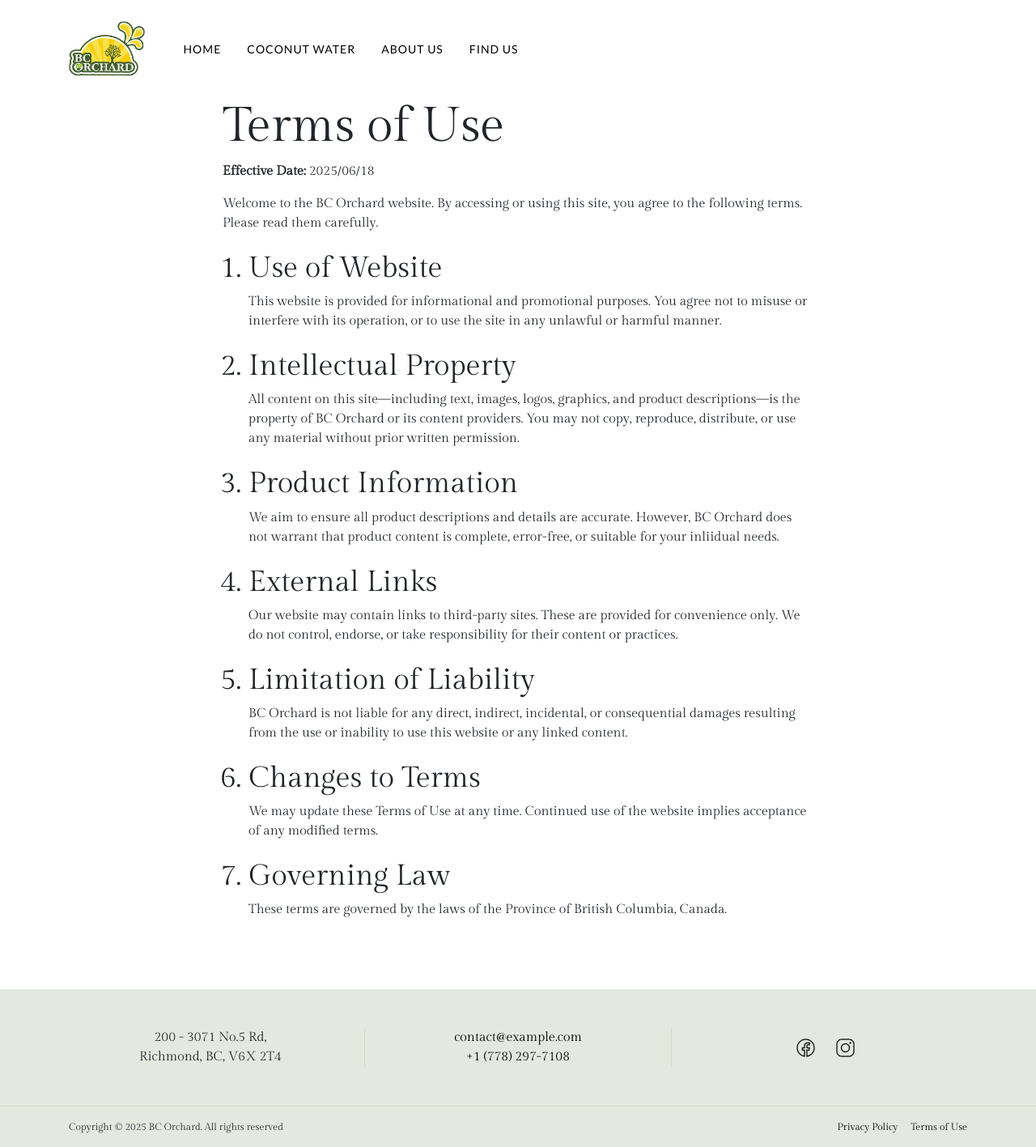
After one commit to Intelli-Management-Group/OrchardBC, a PHP site: page /terms-of-use.php in a window 1280 px wide. The commit adds this page. Shown: the whole page at 81% size. Run offline with PHP 8.4, Linux system fonts and the light colour scheme; some libraries are stand-ins or nearby versions.

Commit message:
add terms and privacy page

```diff
--- a/css/responsive.css
+++ b/css/responsive.css
@@ -179,6 +179,14 @@
     .gy-md-0 {
         --bs-gutter-y: 0 !important;
     }
+
+    .border-start-md {
+        border-left: var(--bs-border-width) var(--bs-border-style) var(--bs-border-color) !important;
+    }
+
+    .border-end-md {
+        border-right: var(--bs-border-width) var(--bs-border-style) var(--bs-border-color) !important;
+    }
 }
 
 @media only screen and (min-width: 576px) {
--- a/find-us.php
+++ b/find-us.php
@@ -27,7 +27,7 @@
                 <p class="mb-0">200 - 3071 No.5 Rd,<br>Richmond, BC, V6X 2T4</p>
             </div>
 
-            <div class="col-md-4 d-flex flex-column align-items-center border-start border-end">
+            <div class="col-md-4 d-flex flex-column align-items-center border-start-md border-end-md">
                 <div class="upper-header">Contact Us</div>
                 <a href="mailto:contact@example.com">contact@example.com</a>
                 <a href="tel:+17782977108">+1 (778) 297-7108</a>
--- a/inc/footer.php
+++ b/inc/footer.php
@@ -5,22 +5,31 @@
                 <p class="mb-0">200 - 3071 No.5 Rd,<br>Richmond, BC, V6X 2T4</p>
             </div>
 
-            <div class="col-md-4 d-flex flex-column justify-content-center align-items-center border-start border-end">
+            <div class="col-md-4 d-flex flex-column justify-content-center align-items-center border-start-md border-end-md">
                 <a href="mailto:contact@example.com">contact@example.com</a>
                 <a href="tel:+17782977108">+1 (778) 297-7108</a>
             </div>
 
             <div class="col-md-4 d-flex flex-column justify-content-center align-items-center">
                 <div class="social-icons">
-                    <img src="img/home/icons/facebook.svg" alt="" class="social-icon">
-                    <img src="img/home/icons/instagram.svg" alt="" class="social-icon">
+                    <a href="https://www.facebook.com/profile.php?id=100086876454993" target="_blank" rel="noopener noreferrer"><img src="img/home/icons/facebook.svg" alt="BC Orchard Facebook" class="social-icon"></a>
+                    <a href="https://www.instagram.com/bc_orchard_official/" target="_blank" rel="noopener noreferrer"><img src="img/home/icons/instagram.svg" alt="BC Orchard Instagram" class="social-icon"></a>
                 </div>
             </div>
         </div>
     </div>
     <hr class="mt-0">
     <div class="container">
-        <p style="text-align: center; font-size: 12px;" class="mb-0 pb-3">Copyright © <?php echo date('Y'); ?> BC Orchard. All rights reserved</p>
+        <div class="row pb-3" style="font-size: 12px;">
+            <div class="col-md-8">
+                <p style="text-align: left;" class="mb-0">Copyright © <?php echo date('Y'); ?> BC Orchard. All rights reserved</p>
+            </div>
+
+            <div class="col-md-4 d-flex justify-content-md-end justify-content-start">
+                <a href="privacy-policy.php" class="me-3">Privacy Policy</a>
+                <a href="terms-of-use.php">Terms of Use</a>
+            </div>
+        </div>
     </div>
 </footer>
 
--- /dev/null
+++ b/terms-of-use.php
@@ -0,0 +1,71 @@
+<?php include 'inc/header.php'; ?>
+
+<style>
+    .navbar {
+        position: static;
+    }
+
+    .nav-link {
+        color: black;
+    }
+
+    .nav-link:hover {
+        color: black !important;
+    }
+
+    .section::marker {
+        font-size: clamp(1.75rem, 3.5vw, 2.25rem);
+    }
+</style>
+
+<div class="container">
+    <div class="row section-padding-sm pt-md-0">
+        <div class="col-12 col-lg-10 col-xl-8 mx-auto">
+            <h2>Terms of Use</h2>
+            <p><strong>Effective Date:</strong> 2025/06/18</p>
+
+            <div class="section">
+                <p>Welcome to the BC Orchard website. By accessing or using this site, you agree to the following terms. Please read them carefully.</p>
+            </div>
+
+            <ol>
+                <li class="section">
+                    <h4>Use of Website</h4>
+                    <p>This website is provided for informational and promotional purposes. You agree not to misuse or interfere with its operation, or to use the site in any unlawful or harmful manner.</p>
+                </li>
+
+                <li class="section">
+                    <h4>Intellectual Property</h4>
+                    <p>All content on this site—including text, images, logos, graphics, and product descriptions—is the property of BC Orchard or its content providers. You may not copy, reproduce, distribute, or use any material without prior written permission.</p>
+                </li>
+
+                <li class="section">
+                    <h4>Product Information</h4>
+                    <p>We aim to ensure all product descriptions and details are accurate. However, BC Orchard does not warrant that product content is complete, error-free, or suitable for your inliidual needs.</p>
+                </li>
+
+                <li class="section">
+                    <h4>External Links</h4>
+                    <p>Our website may contain links to third-party sites. These are provided for convenience only. We do not control, endorse, or take responsibility for their content or practices.</p>
+                </li>
+
+                <li class="section">
+                    <h4>Limitation of Liability</h4>
+                    <p>BC Orchard is not liable for any direct, indirect, incidental, or consequential damages resulting from the use or inability to use this website or any linked content.</p>
+                </li>
+
+                <li class="section">
+                    <h4>Changes to Terms</h4>
+                    <p>We may update these Terms of Use at any time. Continued use of the website implies acceptance of any modified terms.</p>
+                </li>
+
+                <li class="section">
+                    <h4>Governing Law</h4>
+                    <p>These terms are governed by the laws of the Province of British Columbia, Canada.</p>
+                </li>
+            </ol>
+        </div>
+    </div>
+</div>
+
+<?php include 'inc/footer.php'; ?>
```
Also changed, not shown: privacy-policy.php (added, +62 -0 lines).
